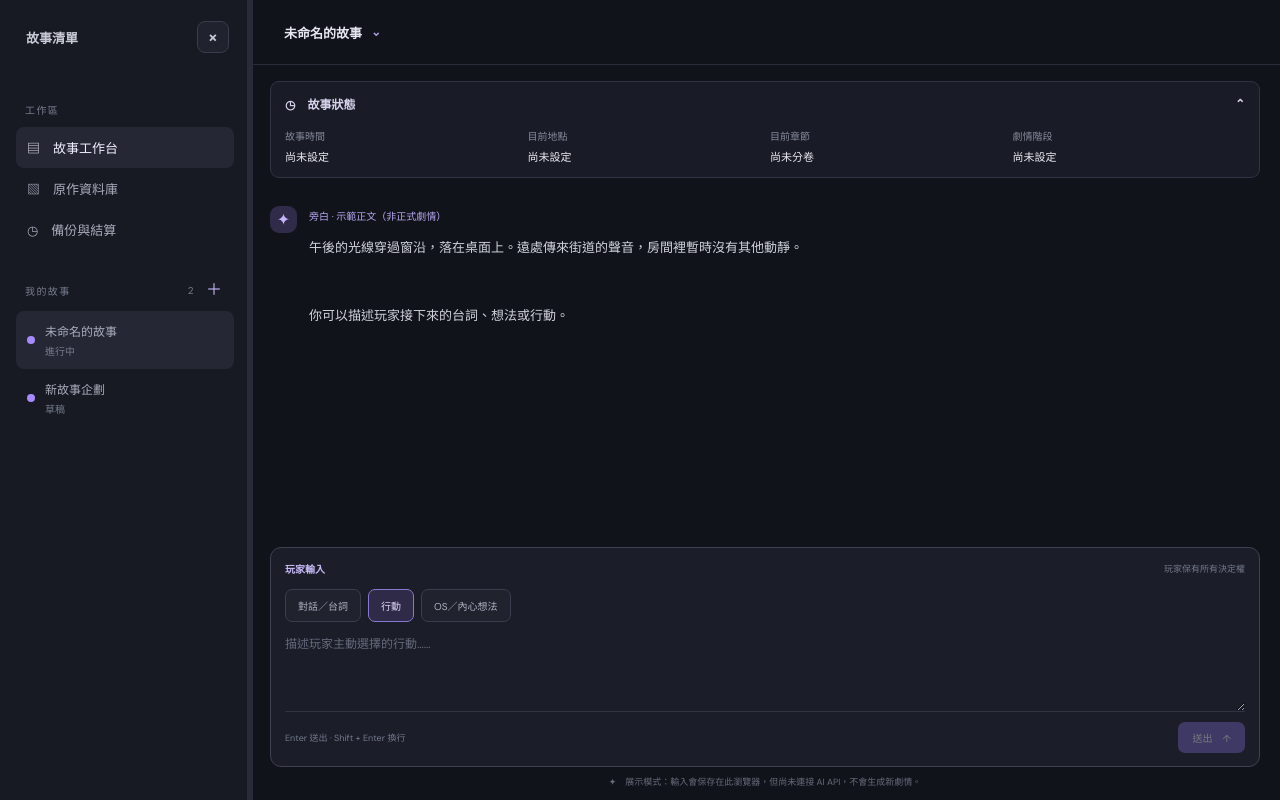
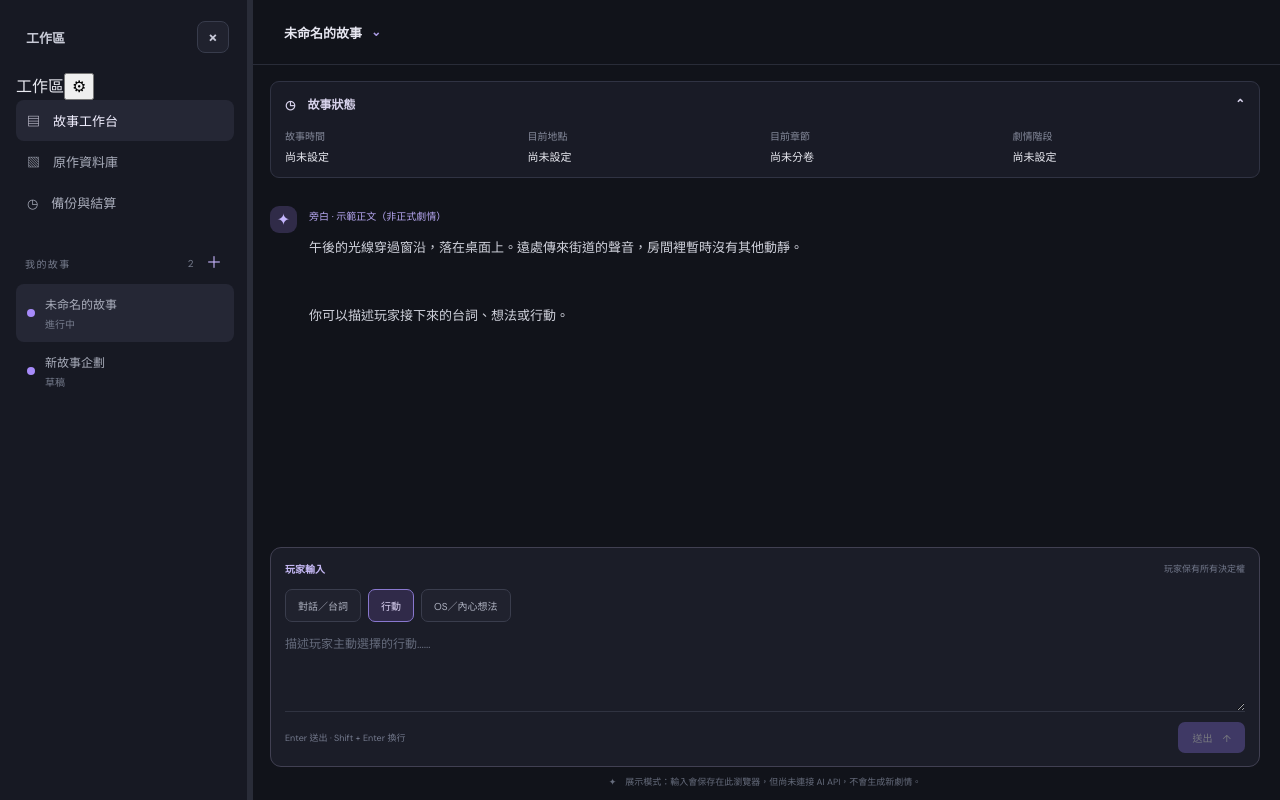
Before and after one commit to Alice2317/AI-Novel, a React (Vite) app: page / in a window 1280 px wide. Built offline with nearby package versions, Linux system fonts and the light colour scheme.

Commit message:
Show story list only in story workspace and add configurable workspace overflow

```diff
--- a/src/App.jsx
+++ b/src/App.jsx
@@ -1,6 +1,8 @@
 import React,{useEffect,useMemo,useState} from 'react';
 
 const STORE_KEY='storyloom.frontend.v0.2';
+const WORKSPACE_KEY='storyloom.visibleWorkspaces.v1';
+const WORKSPACES=[{id:'story',name:'故事工作台',icon:'▤'},{id:'library',name:'原作資料庫',icon:'▧'},{id:'archive',name:'備份與結算',icon:'◷'}];
 const starterStories=[
  {id:'ST-01',title:'未命名的故事',genre:'原創世界',status:'進行中',summary:'',originalMode:'none'},
  {id:'ST-02',title:'新故事企劃',genre:'待設定',status:'草稿',summary:'',originalMode:'none'}
@@ -16,6 +18,8 @@ export default function App(){
  const [input,setInput]=useState('');
  const [inputMode,setInputMode]=useState('action');
  const [tab,setTab]=useState('story');
+ const [visibleWorkspaces,setVisibleWorkspaces]=useState(()=>{try{const saved=JSON.parse(localStorage.getItem(WORKSPACE_KEY));if(Array.isArray(saved))return saved.filter(id=>WORKSPACES.some(w=>w.id===id)).slice(0,3)}catch{}return WORKSPACES.slice(0,3).map(w=>w.id)});
+ const [workspaceMenu,setWorkspaceMenu]=useState(null);
  const [nav,setNav]=useState(false);
  const [details,setDetails]=useState(false);
  const [leftOpen,setLeftOpen]=useState(true);
@@ -29,6 +33,9 @@ export default function App(){
  const [detailWidth,setDetailWidth]=useState(290);
  const [dragging,setDragging]=useState(null);
  useEffect(()=>{if(!dragging)return;const move=e=>{if(window.innerWidth<=1050)return;const maxLeft=Math.min(480,window.innerWidth-(details?detailWidth:0)-380);if(dragging==='left')setSidebarWidth(Math.max(190,Math.min(maxLeft,e.clientX)));else if(dragging==='right')setDetailWidth(Math.max(240,Math.min(520,window.innerWidth-e.clientX)))};const stop=()=>setDragging(null);window.addEventListener('pointermove',move);window.addEventListener('pointerup',stop);window.addEventListener('pointercancel',stop);return()=>{window.removeEventListener('pointermove',move);window.removeEventListener('pointerup',stop);window.removeEventListener('pointercancel',stop)}},[dragging,details,detailWidth]);
+ useEffect(()=>{try{localStorage.setItem(WORKSPACE_KEY,JSON.stringify(visibleWorkspaces))}catch{}},[visibleWorkspaces]);
+ const switchWorkspace=id=>{setTab(id);setWorkspaceMenu(null);setNav(false);setDetails(false)};
+ const toggleWorkspace=id=>setVisibleWorkspaces(current=>current.includes(id)?current.filter(x=>x!==id):current.length<3?[...current,id]:current);
  const story=stories.find(s=>s.id===active)||stories[0];
  const messages=allMessages[active]||welcome;
  const turns=useMemo(()=>messages.filter(m=>m.role==='user').length,[messages]);
@@ -49,9 +56,11 @@ export default function App(){
  const modeLabel=mode=>mode==='active'?'啟用原作線（C-2）':mode==='reference'?'只參照原作設定（C-3）':'無原作（C-1）';
  return <div onClick={()=>contextMenu&&setContextMenu(null)} style={{'--sidebar-width':sidebarWidth+'px','--detail-width':detailWidth+'px'}} className={'app '+(leftOpen?'':'sidebar-collapsed')+' '+(details?'':'details-collapsed')+(dragging?' is-resizing':'')}>
  <aside className={'sidebar '+(nav?'open':'')}>
- <div className="sidebar-head"><span>故事清單</span><button className="sidebar-toggle" onClick={()=>{setLeftOpen(false);setNav(false)}} title="收合故事清單" aria-label="收合故事清單">×</button></div><div className="label">工作區</div>
- <button className={'nav '+(tab==='story'?'chosen':'')} onClick={()=>setTab('story')}>▤　故事工作台</button><button className={'nav '+(tab==='library'?'chosen':'')} onClick={()=>setTab('library')}>▧　原作資料庫</button><button className={'nav '+(tab==='archive'?'chosen':'')} onClick={()=>setTab('archive')}>◷　備份與結算</button>
- <div className="label">我的故事 <span className="story-list-actions"><span>{stories.length}</span><button className="create-story-icon" onClick={create} title="建立新故事" aria-label="建立新故事">＋</button></span></div><div className="story-list">{stories.map(s=><div key={s.id} className={'story-row '+(active===s.id?'current':'')} onContextMenu={e=>showMenu(e,s)}><button className="story" onClick={()=>select(s)}><i/><span>{s.title}<small>{s.status}</small></span></button></div>)}</div></aside>{leftOpen&&<div className="resize-handle left-resize" role="separator" aria-orientation="vertical" aria-label="調整故事清單寬度" onPointerDown={e=>{if(e.button!==0)return;e.preventDefault();setDragging('left')}}/>}
+ <div className="sidebar-head"><span>工作區</span><button className="sidebar-toggle" onClick={()=>{setLeftOpen(false);setNav(false)}} title="收合故事清單" aria-label="收合故事清單">×</button></div><div className="workspace-heading"><span>工作區</span><button className="workspace-config-trigger" title="自訂工作區顯示" aria-label="自訂工作區顯示" aria-expanded={workspaceMenu==='config'} onClick={()=>setWorkspaceMenu(p=>p==='config'?null:'config')}>⚙</button></div>
+ {workspaceMenu==='config'&&<div className="workspace-config"><div className="workspace-config-title">選擇完整顯示的工作區 <small>{visibleWorkspaces.length}/3</small></div>{WORKSPACES.map(w=><label key={w.id}><input type="checkbox" checked={visibleWorkspaces.includes(w.id)} disabled={!visibleWorkspaces.includes(w.id)&&visibleWorkspaces.length>=3} onChange={()=>toggleWorkspace(w.id)}/><span>{w.icon}　{w.name}</span></label>)}<p>最多顯示 3 個，其餘放在「…其他」。</p></div>}
+ {WORKSPACES.filter(w=>visibleWorkspaces.includes(w.id)).map(w=><button key={w.id} className={'nav '+(tab===w.id?'chosen':'')} onClick={()=>switchWorkspace(w.id)}>{w.icon}　{w.name}</button>)}
+ {WORKSPACES.some(w=>!visibleWorkspaces.includes(w.id))&&<div className="workspace-other-wrap"><button className={'nav '+(!visibleWorkspaces.includes(tab)?'chosen':'')} aria-expanded={workspaceMenu==='other'} onClick={()=>setWorkspaceMenu(p=>p==='other'?null:'other')}>⋯　其他 <span className="other-chevron">⌄</span></button>{workspaceMenu==='other'&&<div className="workspace-other">{WORKSPACES.filter(w=>!visibleWorkspaces.includes(w.id)).map(w=><button key={w.id} onClick={()=>switchWorkspace(w.id)}>{w.icon}　{w.name}</button>)}</div>}</div>}
+ {tab==='story'&&<><div className="label">我的故事 <span className="story-list-actions"><span>{stories.length}</span><button className="create-story-icon" onClick={create} title="建立新故事" aria-label="建立新故事">＋</button></span></div><div className="story-list">{stories.map(s=><div key={s.id} className={'story-row '+(active===s.id?'current':'')} onContextMenu={e=>showMenu(e,s)}><button className="story" onClick={()=>select(s)}><i/><span>{s.title}<small>{s.status}</small></span></button></div>)}</div></>}</aside>{leftOpen&&<div className="resize-handle left-resize" role="separator" aria-orientation="vertical" aria-label="調整故事清單寬度" onPointerDown={e=>{if(e.button!==0)return;e.preventDefault();setDragging('left')}}/>}
  {nav&&<button className="scrim" onClick={()=>setNav(false)}/>}
  <main><header><button className="hamb" onClick={()=>setNav(true)}>☰</button>{!leftOpen&&<button className="desktop-toggle" onClick={()=>setLeftOpen(true)} title="展開故事清單" aria-label="展開故事清單">☰</button>}<div className="crumb">{tab==='story'?<button className="story-title-menu" onClick={e=>openStoryMenu(e,story)} onContextMenu={e=>showMenu(e,story)} aria-label={"開啟"+story.title+"的故事選單"}>{story.title}<span aria-hidden="true">⌄</span></button>:<b>{tab==='library'?'原作資料庫':'備份與結算'}</b>}</div></header>
  {tab==='story'?<div className="layout"><section className="content"><div className="story-fixed"><div className="fixed-status"><button className="fixed-status-title" onClick={()=>setStatusOpen(!statusOpen)} aria-expanded={statusOpen}><span>◷　故事狀態</span><span>{statusOpen?"⌃":"⌄"}</span></button>{statusOpen&&<div className="fixed-status-grid"><div><small>故事時間</small><b>尚未設定</b></div><div><small>目前地點</small><b>尚未設定</b></div><div><small>目前章節</small><b>尚未分卷</b></div><div><small>劇情階段</small><b>尚未設定</b></div></div>}</div></div><div className="story-scroll">
```
